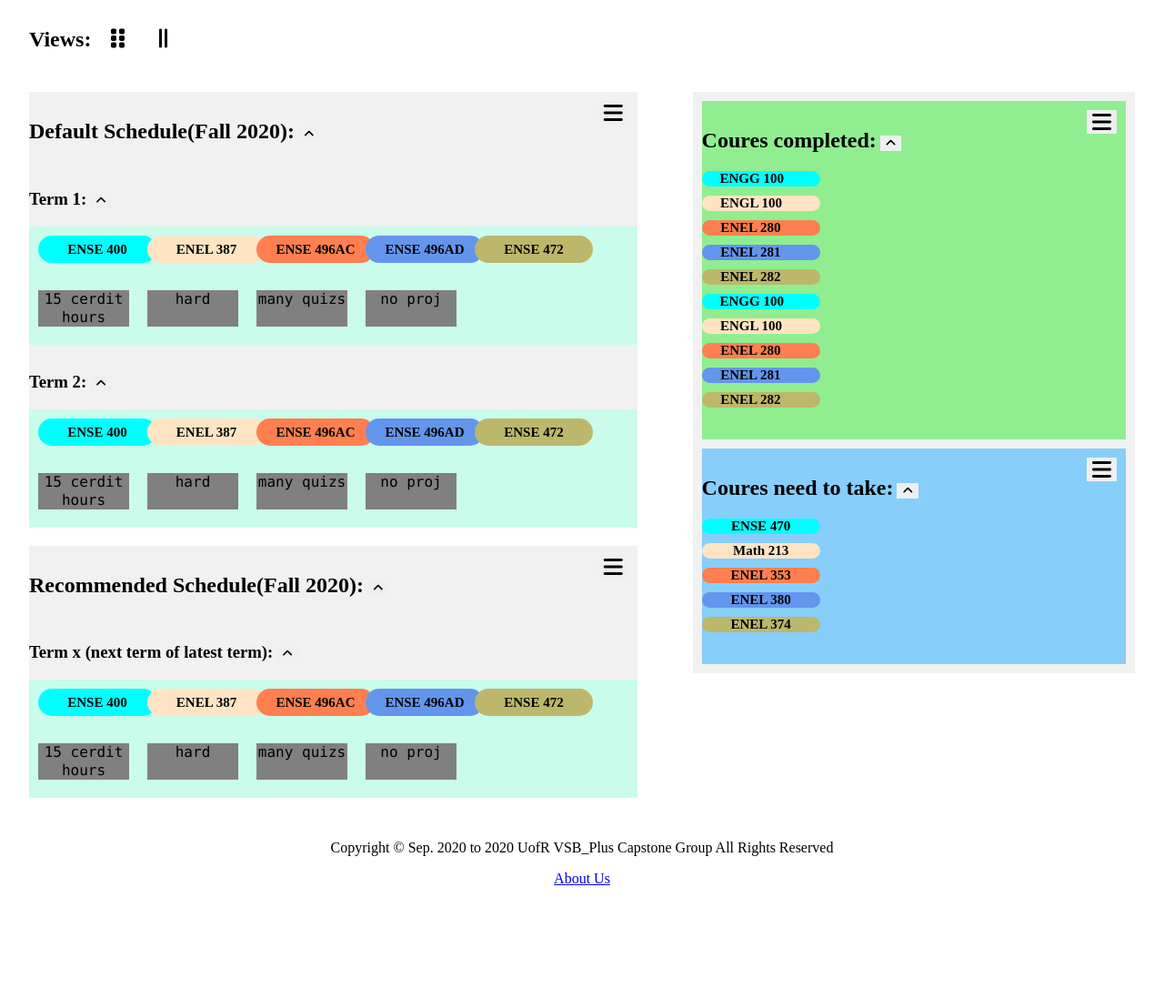
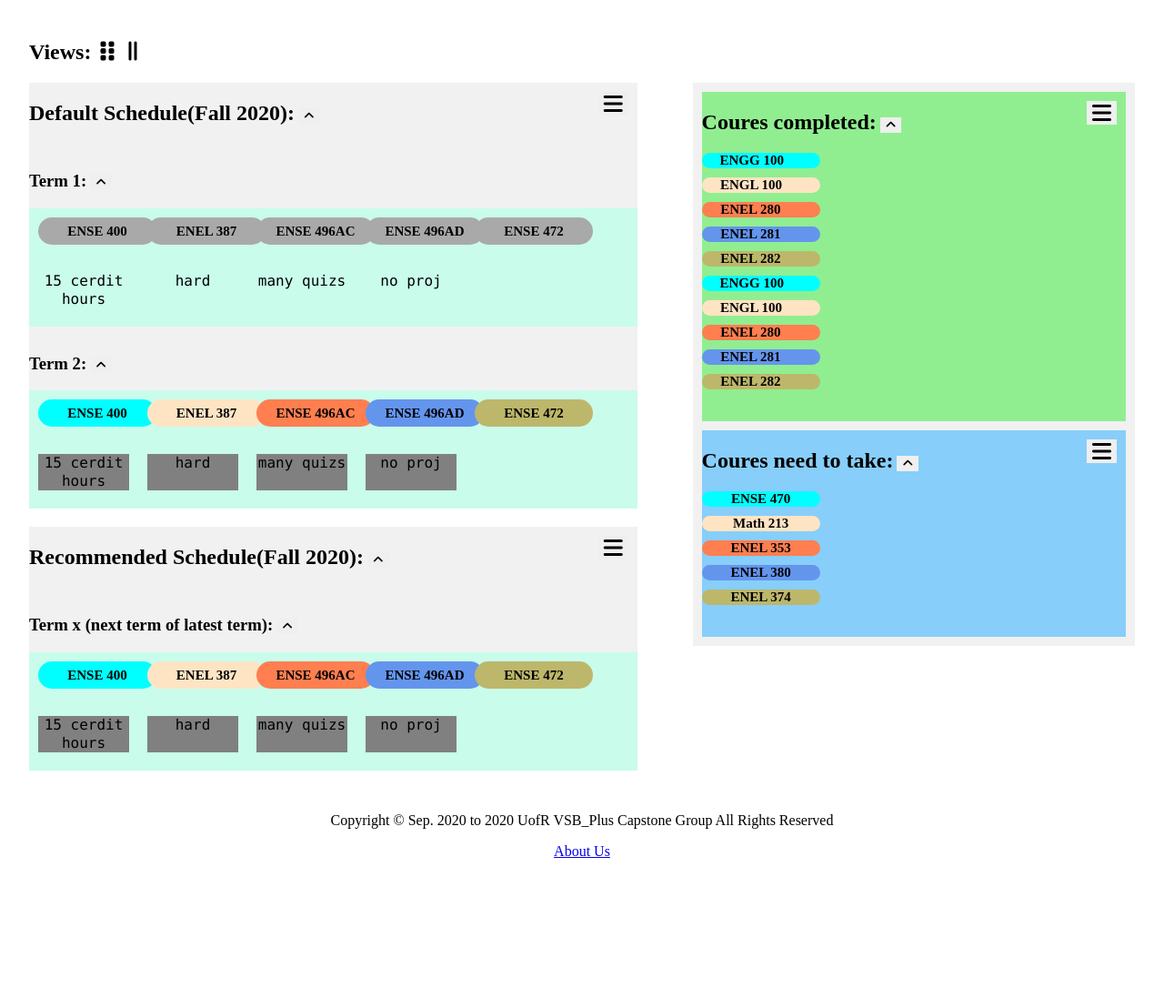
Before and after one commit to yang242j/VSB_Plus, a PHP site: page /academicBuilder.html in a window 1280 px wide. Shown: the part 223-1320 px from the top of the page at 91% size. After the commit the page ends 1166 px from the top, so only its background shows below. Run offline with PHP 8.4, Linux system fonts and the light colour scheme; some libraries are stand-ins or nearby versions.

Commit message:
try to fix ASB

```diff
--- a/Code/academicBuilder.html
+++ b/Code/academicBuilder.html
@@ -32,41 +32,52 @@
         </div>
     </nav>
 
-
+    <section class="container">
         <div>
-        <h2>Views:  </h2>
-    <button class = "view" id = "viewButton" onclick ="location.href ='academicBuilderTable.html'"><i class='fas fa-grip-vertical' style='font-size:24px'></i>
+            <h2>Views:</h2>
+            <button class = "view" id = "viewButton" onclick ="location.href ='academicBuilderTable.html'">
+                <i class='fas fa-grip-vertical' style='font-size:24px'></i>
                 <span class = "viewTips">table</span>
-    <button class = "view" id = "viewButton" onclick ="location.href ='academicBuilder.html'"><i class='fas fa-grip-lines-vertical' style='font-size:24px'></i></i>
+            </button>
+            <button class = "view" id = "viewButton" onclick ="location.href ='academicBuilder.html'">
+                <i class='fas fa-grip-lines-vertical' style='font-size:24px'></i></i>
                 <span class = "viewTips">layout</span>
             </button>
         </div>
 
-    <section class="container">
         <section class="left-section">
             <h2>Default Schedule(Fall 2020): </h2>
-            <button class = "hide" id = "hideButton" onclick="hideAndShow()" ><i class='fas fa-angle-up'></i>
-            <span class = "hideTips">hide</span></button>
 
-            <button class = "generateDetail" id = "generateDetail" onclick ="location.href ='academicBuilderTermDetail.html'" ><i class='fas fa-bars' style='font-size:24px'></i>
-            <span class = "generateDetailTips">generate detail of terms</span></button>
+            <button class = "hide" id = "hideButton" onclick="hideAndShow()" >
+                <i class='fas fa-angle-up'></i>
+                <span class = "hideTips">hide</span>
+            </button>
+
+            <button class = "generateDetail" id = "generateDetail" onclick ="location.href ='academicBuilderTermDetail.html'" >
+                <i class='fas fa-bars' style='font-size:24px'></i>
+                <span class = "generateDetailTips">generate detail of terms</span>
+            </button>
+
             <div class="term-container">
                 <h3>Term 1:</h3>
-                <button id = "hideButton" onclick="hideAndShow()"><i class='fas fa-angle-up'></i></button>
+                <button id = "hideButton" onclick="hideAndShow()">
+                    <i class='fas fa-angle-up'></i>
+                </button>
                 <div class="course-section">
-                    <div class="courseTag" id="c1" style="background-color: aqua;" onclick="alert('Test')">ENSE 400</div>
-                    <div class="courseTag" id="c2" style="background-color: bisque;">ENEL 387</div>
-                    <div class="courseTag" id="c3" style="background-color: coral;">ENSE 496AC</div>
-                    <div class="courseTag" id="c4" style="background-color: cornflowerblue;">ENSE 496AD</div>
-                    <div class="courseTag" id="c5" style="background-color: darkkhaki;">ENSE 472</div>
+                    <div class="courseTag" id="c1" onclick="alert('Test')">ENSE 400</div>
+                    <div class="courseTag" id="c2">ENEL 387</div>
+                    <div class="courseTag" id="c3">ENSE 496AC</div>
+                    <div class="courseTag" id="c4">ENSE 496AD</div>
+                    <div class="courseTag" id="c5">ENSE 472</div>
                     <div class ="tag-section">
-                        <div class = "tag" id = "credit_hour" style=" background-color:grey;">15 cerdit hours</div>
-                        <div class = "tag" id = "difficult" style=" background-color:grey;">hard</div>
-                        <div class = "tag" id = "quizs" style=" background-color:grey;">many quizs</div>
-                        <div class = "tag" id = "proj" style=" background-color:grey;">no proj</div>
+                        <div class = "tag" id = "credit_hour">15 cerdit hours</div>
+                        <div class = "tag" id = "difficult">hard</div>
+                        <div class = "tag" id = "quizs">many quizs</div>
+                        <div class = "tag" id = "proj">no proj</div>
                     </div>
                 </div>
             </div>
+
             <div class="term-container">
                 <h3>Term 2:</h3>
                 <button id = "hideButton" onclick="hideAndShow()"><i class='fas fa-angle-up'></i></button>
--- a/Code/css/academicBuilder.css
+++ b/Code/css/academicBuilder.css
@@ -2,8 +2,6 @@ body .container .left-section {
    width: 55%;
    float: left;
    box-sizing: border-box;
-  /* border: 3px outset green;*/
-   border : none;
    background-color: #f1f1f1;
    margin-bottom : 20px;
 }
@@ -44,8 +42,6 @@ body .container .right-section{
    width: 40%;
    float: right;
    box-sizing: border-box;
-   /*border: 3px outset green;*/
-   border : none;
    background-color: #f1f1f1;
 }
 
@@ -71,7 +67,6 @@ body .container .right-section .course-not-completed{
    border : none
  }
 h2 {
-   margin-top: 30px;
    display: inline-block;
  }
  h3 {
@@ -95,12 +90,8 @@ h2 {
  }
 
 #viewButton{
-  width:50px;
-  height :40px;
-  margin-top: 10px;
   border:none;
   background-color: white;
-  display: inline-block;
  }
  .view .viewTips{
    visibility: hidden;
```
Lines whose indentation alone changed are shown as unchanged.
